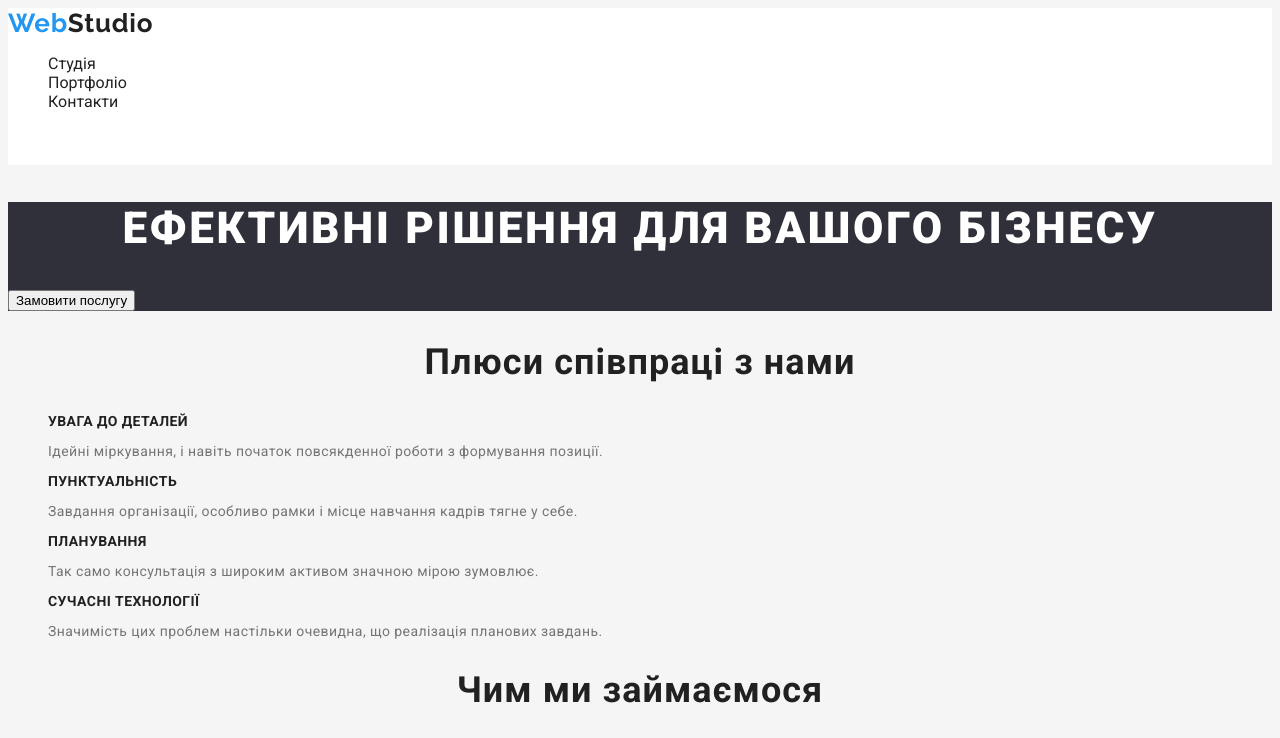
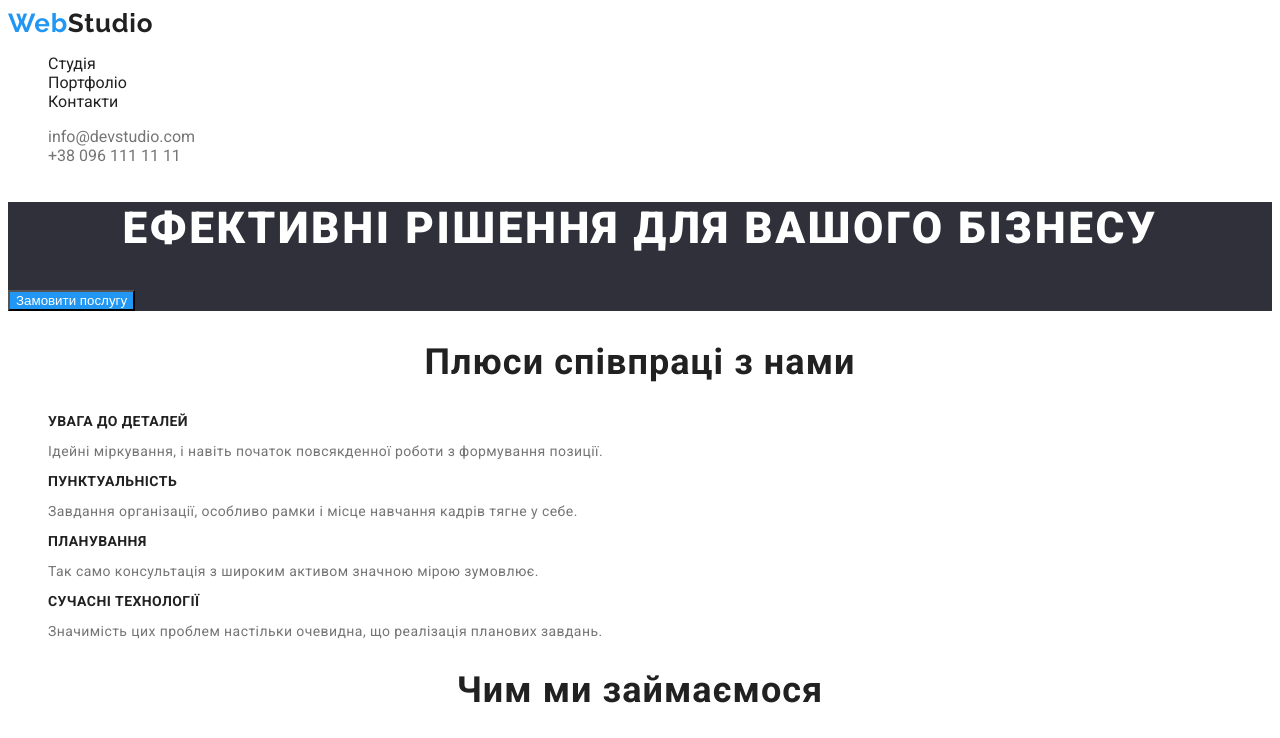
Before and after one commit to bhoretskyi/goit-markup-hw-02, a plain HTML site: page index.html in a window 1280 px wide. Shown: the top 738 px of the page. Drawn offline with Linux system fonts and the light colour scheme.

Commit message:
Мучаю бекграунд

```diff
--- a/index.html
+++ b/index.html
@@ -32,12 +32,12 @@
 
       <ul class="contact-list list">
         <li>
-          <a href="mailto:info@devstudio.com" class="contact-item link"
+          <a href="mailto:info@devstudio.com" class="contact-item-header link"
             >info@devstudio.com</a
           >
         </li>
         <li>
-          <a href="tel:+380961111111" class="contact-item link"
+          <a href="tel:+380961111111" class="contact-item-header link"
             >+38 096 111 11 11</a
           >
         </li>
@@ -47,7 +47,7 @@
       <section class="section-hero">
         <h1 class="title-hero">Ефективні рішення для вашого бізнесу</h1>
 
-        <button type="button">Замовити послугу</button>
+        <button type="button" class="button">Замовити послугу</button>
       </section>
       <section>
         <h2 class="title-2">Плюси співпраці з нами</h2>
@@ -93,7 +93,7 @@
           <li><img src="./images/image-3.jpg" width="370" alt="дизайнер" /></li>
         </ul>
       </section>
-      <section>
+      <section team>
         <h2 class="title-2">Наша команда</h2>
         <ul class="list">
           <li>
--- a/styles/styles.css
+++ b/styles/styles.css
@@ -5,7 +5,7 @@
     --primary-white-color: #FFFFFF;
 }
 body {
-    background-color: #F5F5F5;
+    background-color: var(--primary-white-color);
     color: var(--primary-text-color);
     font-family: Roboto, sans-serif;
 }
@@ -87,10 +87,13 @@ body {
 }
 
 .nav-item:hover,
-.nav-item:focus,
-.nav-item:active {
+.nav-item:focus {
     color: var(--accent-color);
 }
+/* Наша команда */
+
+
+
 
 /* Контакт-лист */
 .contact-item {
@@ -98,14 +101,18 @@ body {
 }
 
 .contact-item:hover,
-.contact-item:focus,
-.contact-item:active {
+.contact-item:focus {
     color: var(--accent-color);
 }
 /* Секция-герой */
 .section-hero {
     background-color: #2F303A;
 }
+.button {
+    background-color: var(--accent-color);
+    color: var(--primary-white-color);
+}
+
 /* Футер */
 .footer {
     background-color: #2F303A;
@@ -119,6 +126,14 @@ body {
 .contact-item {
     color: #FFFFFF99;
 }
+.contact-item-header {
+    color: var(--primary-text-color);
+}
+.contact-item-header:hover,
+.contact-item-header:focus {
+    color: var(--accent-color);
+
+}
 /* Прибираю точки в списках */
 .list {
     list-style: none;
```
